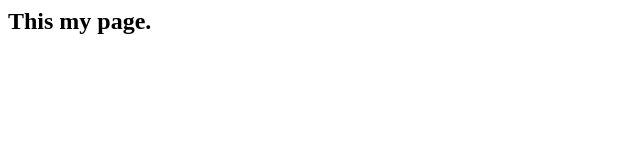
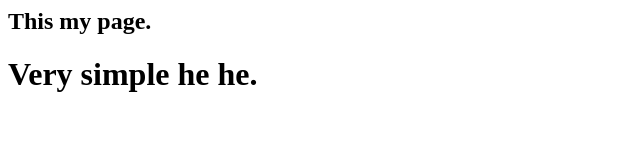
Before and after one commit to febinurfajar19/febinurfajar.github.io, a plain HTML site: page index.html in a window 1280 px wide. Shown: the whole page, without its empty margins (0-640 px from the left). Drawn offline with Linux system fonts and the light colour scheme.

Commit message:
update index.html

```diff
--- a/index.html
+++ b/index.html
@@ -5,5 +5,6 @@
 
     <body>
         <h2>This my page.</h2>
+        <h1>Very simple he he.</h1>
     </body>
 </html>
```
